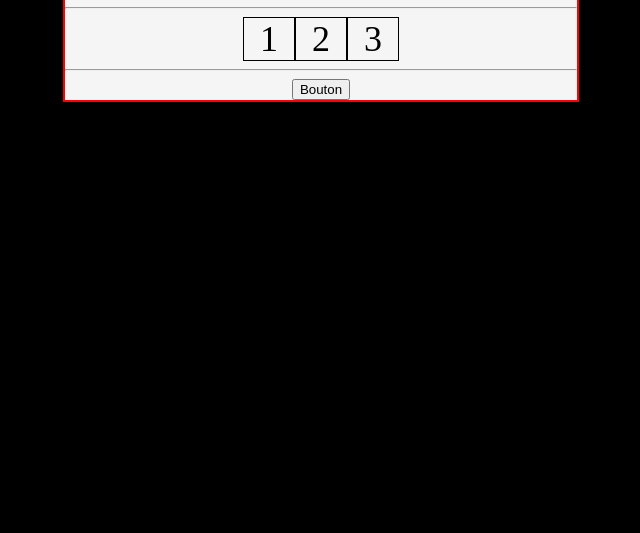
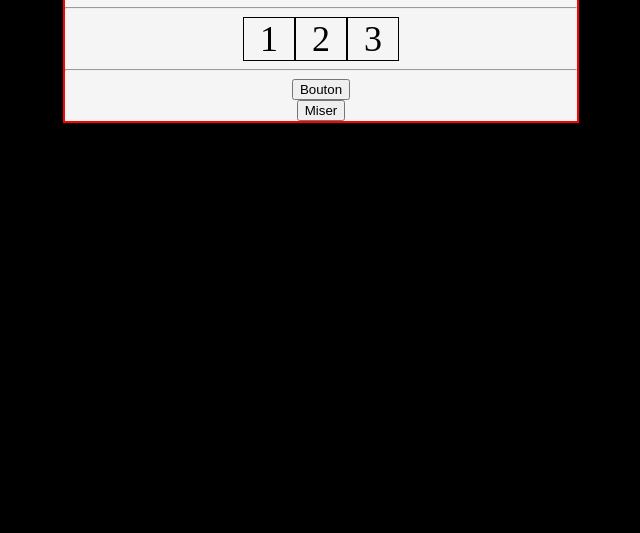
Before and after one commit to MaxDEP/SpartiateCashMachine, a plain HTML site: page index.html in a window 1280 px wide. Shown: the part 267-800 px from the top of the page, without its empty margins (319-959 px from the left). Drawn offline with Linux system fonts and the light colour scheme.

```diff
--- a/index.html
+++ b/index.html
@@ -21,6 +21,10 @@
             <div class="boutons">
                 <button>Bouton</button>
             </div>
+
+            <div class="boutons">
+                <button>Miser</button>
+            </div>
         </div>
     </div>
     <script type="text/javascript" src="script.js" defer></script>
```
